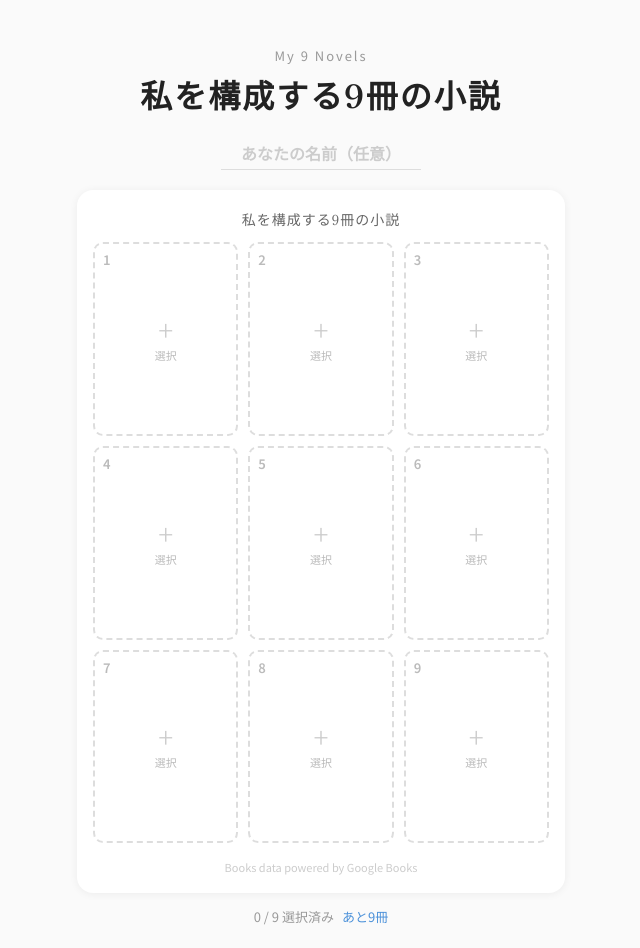
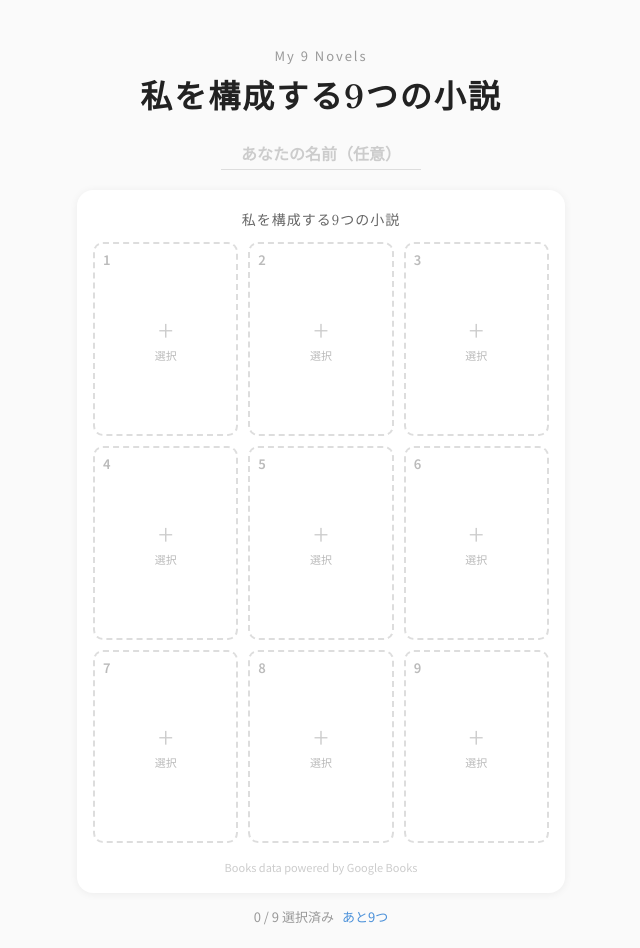
Before and after one commit to monayoblog/my9novels, a React (Vite) app: page / in a window 1280 px wide. Shown: the top 948 px of the page, without its empty margins (319-959 px from the left). Built offline with nearby package versions, Linux system fonts and the light colour scheme.

Commit message:
Update App.jsx

```diff
--- a/src/App.jsx
+++ b/src/App.jsx
@@ -3,7 +3,7 @@ import { useState, useEffect, useRef, useCallback } from "react";
 // ========== 設定 ==========
 const AFFILIATE_TAG = "my9novels-22";
 const SITE_URL = "https://my9novels.vercel.app"; // ← ドメイン反映後に https://my9novels.com に変更
-const HASHTAG = "#My9Novels #私を構成する9冊の小説";
+const HASHTAG = "#My9Novels #私を構成する9つの小説";
 
 // ========== 画像プロキシ ==========
 function proxyImageUrl(url) {
@@ -238,8 +238,8 @@ export default function App() {
     const data = encodeShareData(books);
     const shareUrl = `${SITE_URL}?s=${data}`;
     const text = userName
-      ? `${userName}を構成する9冊の小説\n\n${shareUrl}\n${HASHTAG}`
-      : `私を構成する9冊の小説\n\n${shareUrl}\n${HASHTAG}`;
+      ? `${userName}を構成する9つの小説\n\n${shareUrl}\n${HASHTAG}`
+      : `私を構成する9つの小説\n\n${shareUrl}\n${HASHTAG}`;
     window.open(`https://x.com/intent/tweet?text=${encodeURIComponent(text)}`, "_blank", "width=550,height=420");
   };
 
@@ -436,7 +436,7 @@ export default function App() {
           letterSpacing: 2,
           marginTop: 6,
         }}>
-          私を構成する9冊の小説
+          私を構成する9つの小説
         </h1>
       </div>
 
@@ -447,7 +447,7 @@ export default function App() {
         <div style={{ textAlign: "center", marginBottom: 20 }}>
           {isSharedView ? (
             <p style={{ fontFamily: "'Shippori Mincho', serif", fontSize: 16, fontWeight: 600, color: "#333" }}>
-              {userName || "名無し"}さんの9冊
+              {userName || "名無し"}さんの9選
             </p>
           ) : (
             <input
@@ -466,7 +466,7 @@ export default function App() {
           {/* グリッド内タイトル（画像保存時に含まれる） */}
           <div style={{ textAlign: "center", marginBottom: 12 }}>
             <span style={{ fontFamily: "'Shippori Mincho', serif", fontSize: 14, color: "#666", letterSpacing: 1 }}>
-              {userName ? `${userName}を構成する9冊の小説` : "私を構成する9冊の小説"}
+              {userName ? `${userName}を構成する9つの小説` : "私を構成する9つの小説"}
             </span>
           </div>
 
@@ -526,7 +526,7 @@ export default function App() {
         {/* カウンター */}
         <div style={{ textAlign: "center", marginTop: 14, fontSize: 13, color: "#999" }}>
           {selectedCount} / 9 選択済み
-          {selectedCount < 9 && !isSharedView && <span style={{ color: "#4a90d9", marginLeft: 8 }}>あと{9 - selectedCount}冊</span>}
+          {selectedCount < 9 && !isSharedView && <span style={{ color: "#4a90d9", marginLeft: 8 }}>あと{9 - selectedCount}つ</span>}
         </div>
 
         {/* Amazonで探す */}
@@ -628,7 +628,7 @@ export default function App() {
                 </button>
               </div>
               <button className="main-btn btn-reset" onClick={resetForOwn}>
-                自分の9冊を作る
+                自分の9選を作る
               </button>
             </>
           ) : (
```
